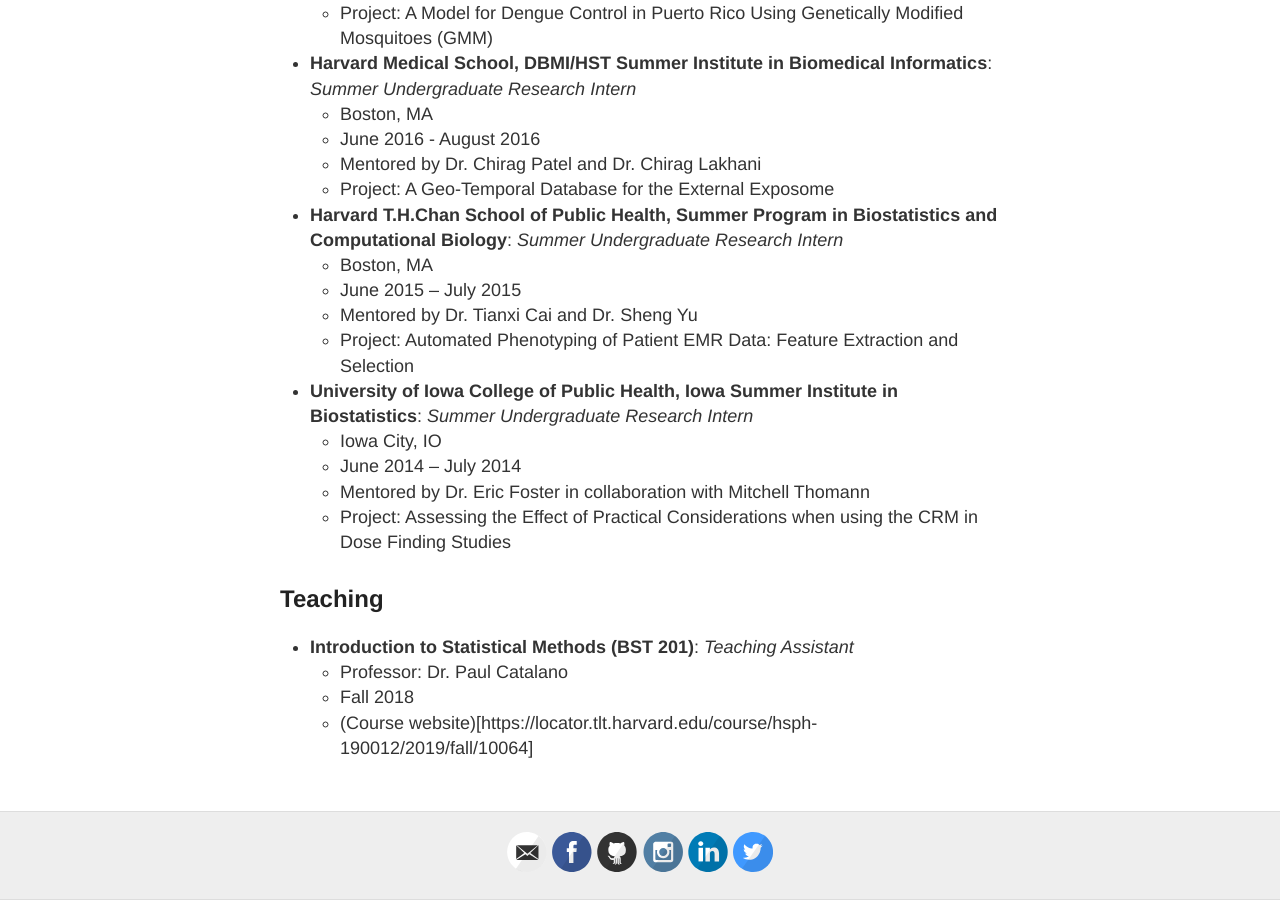
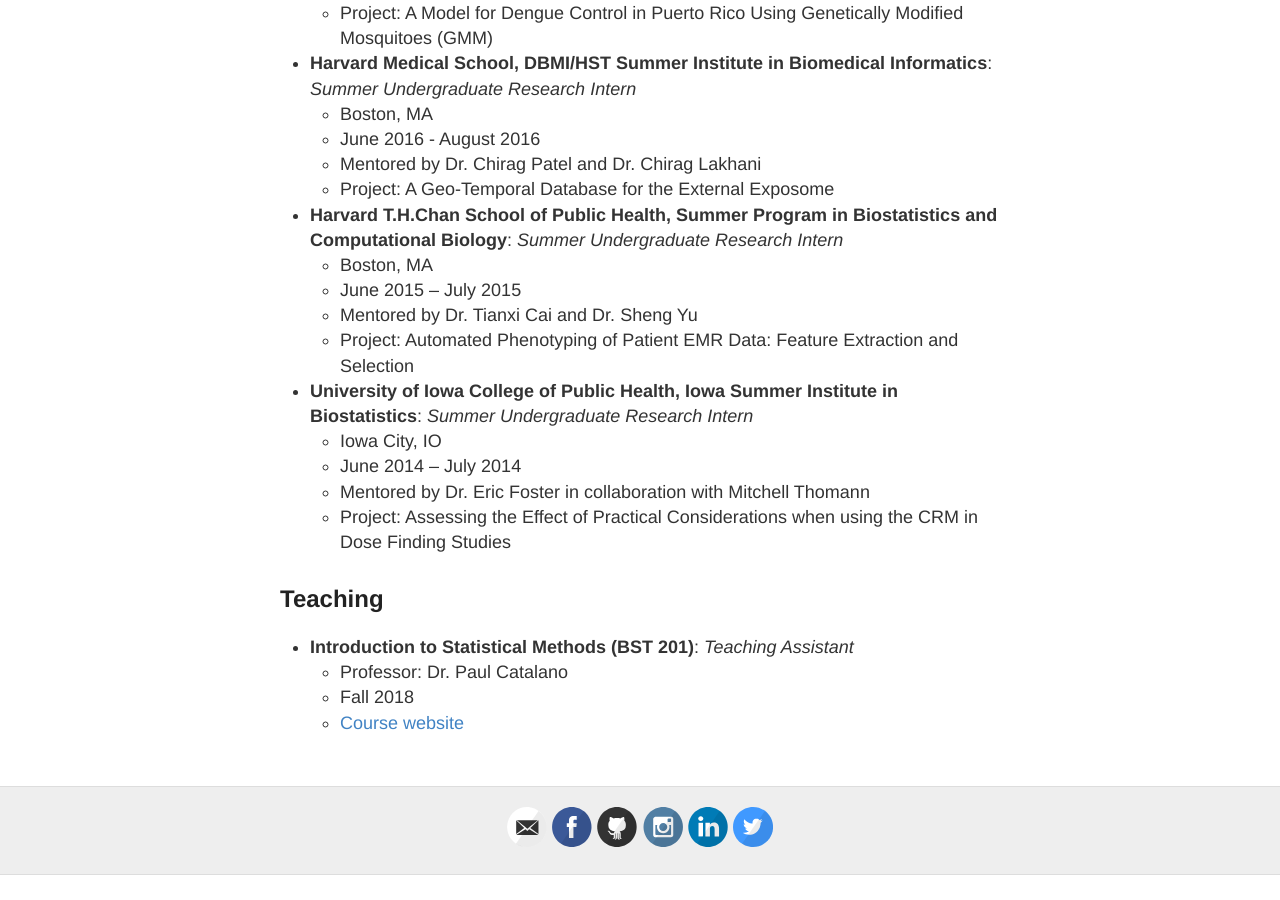
Before and after one commit to RJNunez/old-blog, a Jekyll site: the page built from cv.md, in a window 1280 px wide and 900 px high, scrolled down 698 px. Built offline with Jekyll 4.4.1, drawn with Linux system fonts in a browser that asks for light colours; after the commit the page ends 1573 px from its top, so only the background shows below that.

Commit message:
Update cv.md

```diff
--- a/cv.md
+++ b/cv.md
@@ -43,4 +43,4 @@
 - __Introduction to Statistical Methods (BST 201)__: _Teaching Assistant_
   * Professor: Dr. Paul Catalano
   * Fall 2018
-  * (Course website)[https://locator.tlt.harvard.edu/course/hsph-190012/2019/fall/10064]
+  * [Course website](https://locator.tlt.harvard.edu/course/hsph-190012/2019/fall/10064)
```
